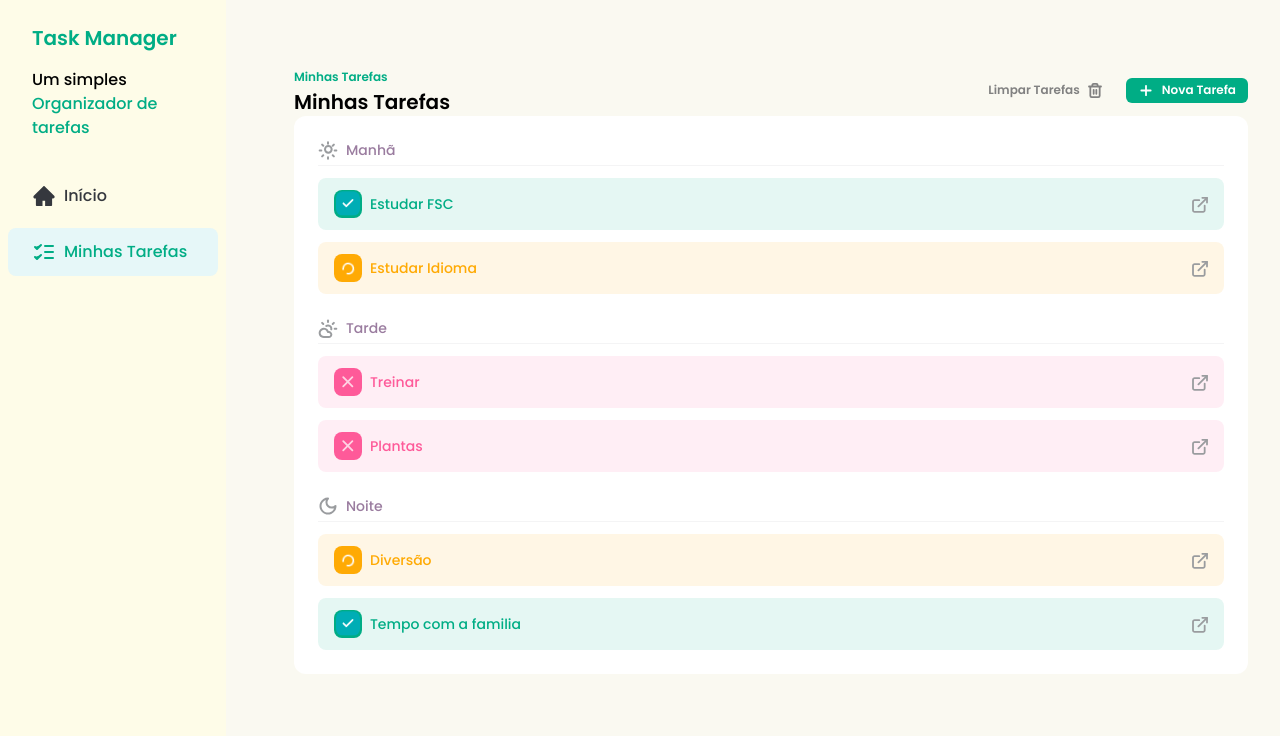
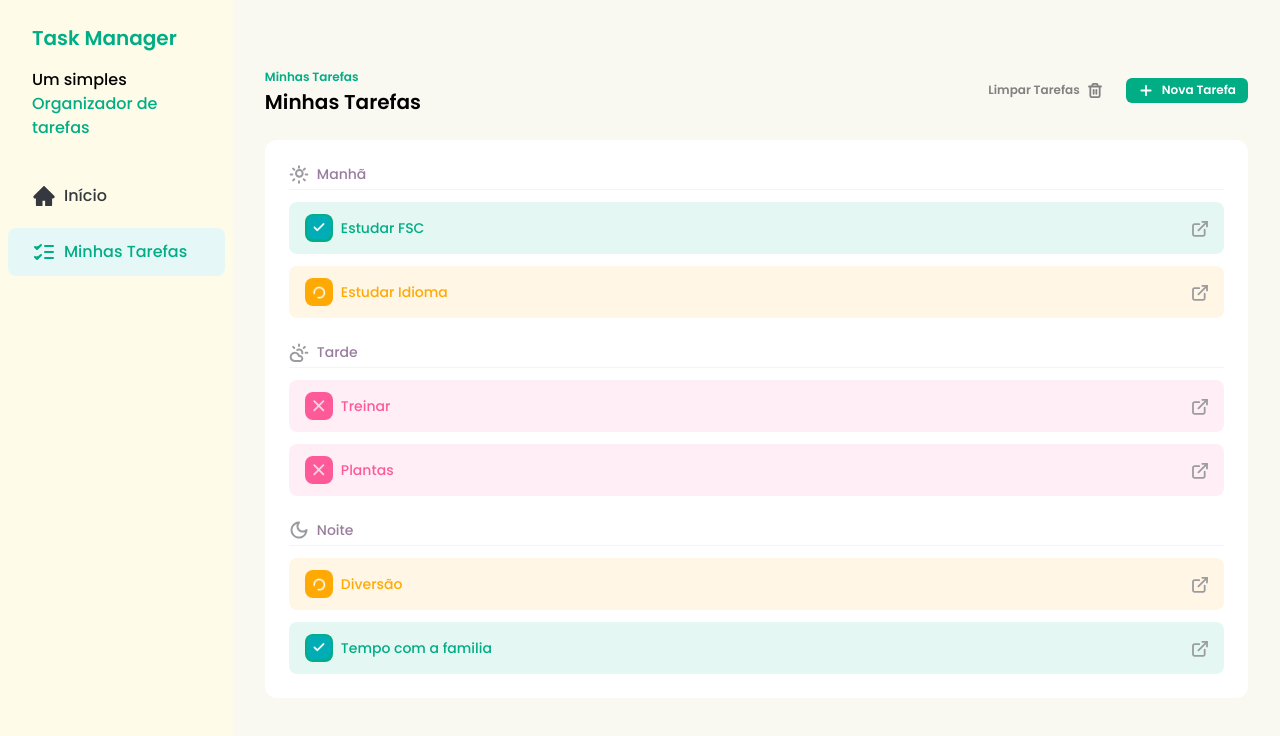
Before and after one commit to J27mendes/task-manager, a React (Vite) app: page / in a window 1280 px wide. Shown: the top 736 px of the page. Built offline with nearby package versions, Linux system fonts and the light colour scheme.

Commit message:
feat: update spacing sidebar and tasks

```diff
--- a/src/App.jsx
+++ b/src/App.jsx
@@ -3,7 +3,7 @@
 
 function App() {
   return (
-    <div className="flex gap-9">
+    <div className="flex">
       <Sidebar />
       <Tasks />
     </div>
--- a/src/components/Tasks.jsx
+++ b/src/components/Tasks.jsx
@@ -35,7 +35,7 @@
   }
 
   return (
-    <div className="w-full px-8 py-16">
+    <div className="w-full space-y-6 px-8 py-16">
       <div className="flex w-full justify-between">
         <div>
           <span className="text-xs font-semibold text-[#00AD85]">
```
